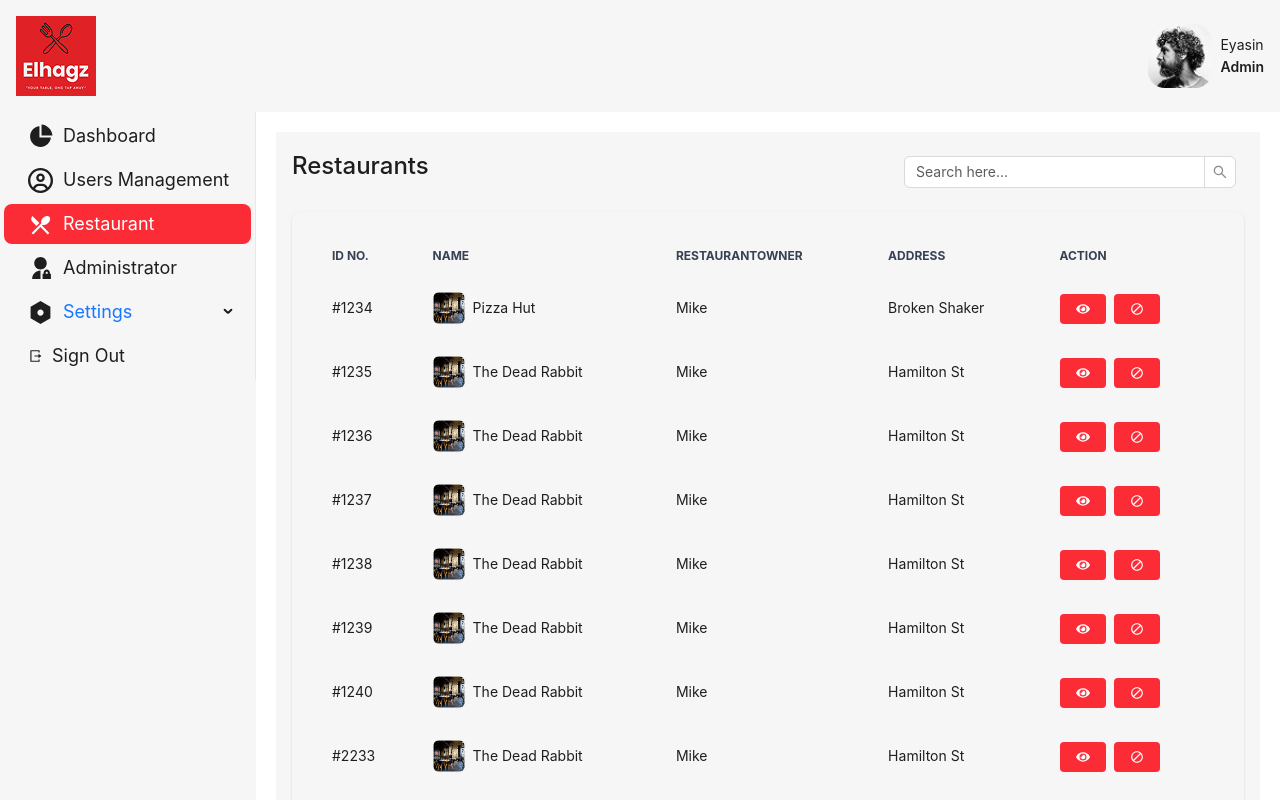
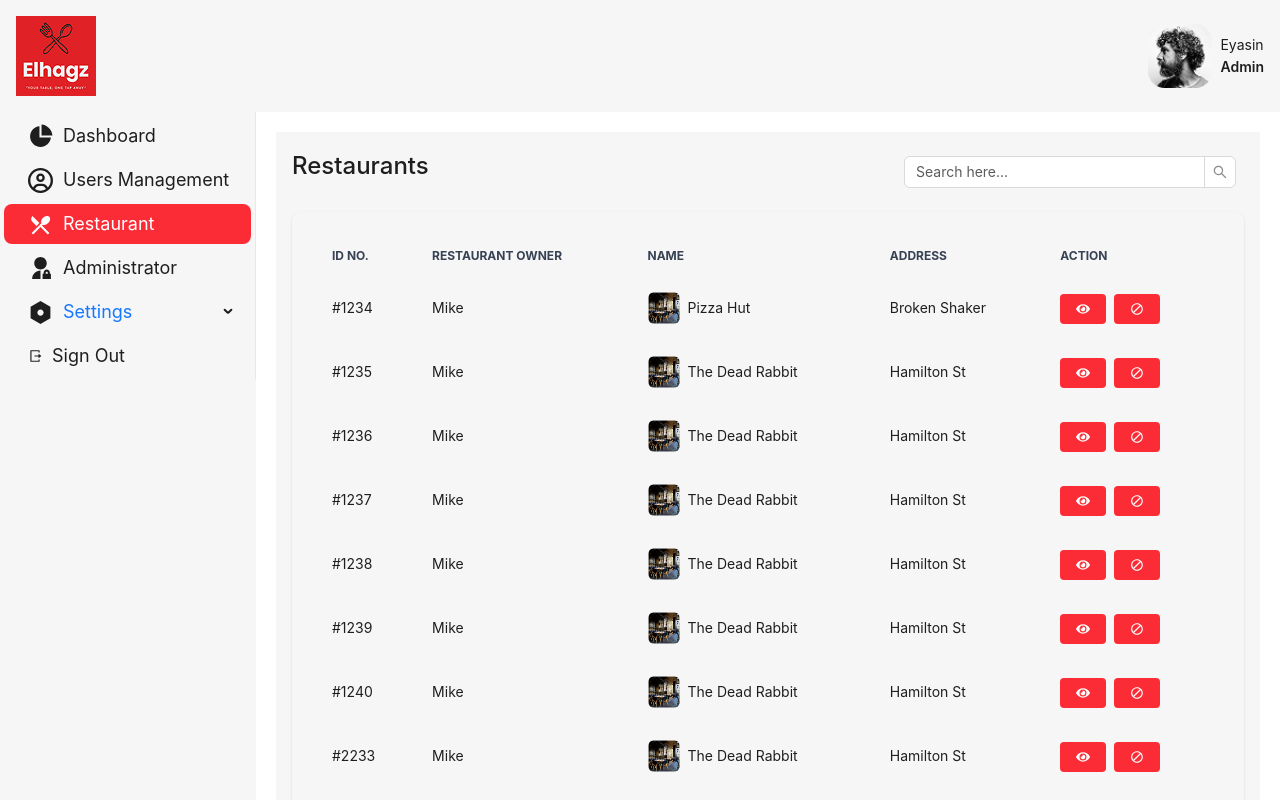
Before and after one commit to goni715/restaurant-admin-dashboard, a React (Vite) app: page /restaurant in a window 1280 px wide. Shown: the top 800 px of the page. Built offline with nearby package versions, Linux system fonts and the light colour scheme.

Commit message:
qa issue fixed

```diff
--- a/src/pages/restaurant/index.jsx
+++ b/src/pages/restaurant/index.jsx
@@ -1,9 +1,8 @@
+/* eslint-disable no-unused-vars */
 import React, { useState } from 'react';
-import { Checkbox, Input, Modal, Pagination, Rate } from 'antd';
+import { Button, Checkbox, Input, Modal, Pagination, Rate } from 'antd';
 import { FaEye } from 'react-icons/fa';
 import { MdOutlineBlock } from 'react-icons/md';
-
-
 
 const { Search } = Input;
 
@@ -13,84 +12,84 @@ const restaurants = [
     owner: 'Mike',
     name: 'Pizza Hut',
     address: 'Broken Shaker',
-    image: '../../../public/respic.png',
+    image: '/respic.png',
   },
   {
     id: '#1235',
     owner: 'Mike',
     name: 'The Dead Rabbit',
     address: 'Hamilton St',
-    image:'../../../public/respic.png',
+    image:'/respic.png',
   },
   {
     id: '#1236',
     owner: 'Mike',
     name: 'The Dead Rabbit',
     address: 'Hamilton St',
-    image: '../../../public/respic.png',
+    image: '/respic.png',
   },
   {
     id: '#1237',
     owner: 'Mike',
     name: 'The Dead Rabbit',
     address: 'Hamilton St',
-    image: '../../../public/respic.png',
+    image: '/respic.png',
   },
   {
     id: '#1238',
     owner: 'Mike',
     name: 'The Dead Rabbit',
     address: 'Hamilton St',
-    image: '../../../public/respic.png',
+    image: '/respic.png',
   },
   {
     id: '#1239',
     owner: 'Mike',
     name: 'The Dead Rabbit',
     address: 'Hamilton St',
-    image: '../../../public/respic.png',
+    image: '/respic.png',
   },
   {
     id: '#1240',
     owner: 'Mike',
     name: 'The Dead Rabbit',
     address: 'Hamilton St',
-    image:'../../../public/respic.png',
+    image:'/respic.png',
   },
   {
     id: '#2233',
     owner: 'Mike',
     name: 'The Dead Rabbit',
     address: 'Hamilton St',
-    image:'../../../public/respic.png',
+    image:'/respic.png',
   },
   {
     id: '#1033',
     owner: 'Mike',
     name: 'The Dead Rabbit',
     address: 'Hamilton St',
-    image: '../../../public/respic.png',
+    image: '/respic.png',
   },
   {
     id: '#1133',
     owner: 'Mike',
     name: 'The  Rabbit',
     address: 'Hamilton St',
-    image: '../../../public/respic.png',
+    image: '/respic.png',
   },
   {
     id: '#1333',
     owner: 'Jhon',
     name: 'The Dead Rabbit',
     address: 'Hamilton St',
-    image: '../../../public/respic.png',
+    image: '/respic.png',
   },
   {
     id: '#1433',
     owner: 'David',
     name: 'The  Rabbit',
     address: 'Hamilton St',
-    image:'../../../public/respic.png',
+    image:'/respic.png',
   },
 ];
 
@@ -98,9 +97,29 @@ const Restaurant = () => {
   const [currentPage, setCurrentPage] = useState(1);
   const [pageSize, setPageSize] = useState(10);
   const [searchTerm, setSearchTerm] = useState('');
-
   const [isModalVisible, setIsModalVisible] = useState(false);
   const [selectedRestaurant, setSelectedRestaurant] = useState(null);
+  const [isActionModalVisible,setIsActionModalVisible] = useState(false)
+  const [isConfirmModalVisible, setIsConfirmModalVisible] = useState(false);
+  const [selectedActionRestaurant, setSelectedActionRestaurant] = useState(null);
+
+  const handleActionView = (restaurant)=>{
+    setSelectedActionRestaurant(restaurant)
+    setIsActionModalVisible(true)
+  }
+
+  const handleActionClick = (restaurant) => {
+    setSelectedActionRestaurant(restaurant)
+    setIsConfirmModalVisible(true);
+  };
+
+  const handleConfirmBlock = () => {
+    console.log(`Blocked: ${selectedRestaurant.name}`);
+    setIsConfirmModalVisible(false);
+  };
+
+
+
 
 
 
@@ -145,8 +164,8 @@ const Restaurant = () => {
           <thead className="text-xs text-gray-700 uppercase">
             <tr>
               <th className="py-3 px-4">ID no.</th>
+              <th className="py-3 px-4">Restaurant Owner</th>
               <th className="py-3 px-4"> Name</th>
-              <th className="py-3 px-4">RestaurantOwner</th>
               <th className="py-3 px-4">Address</th>
 
               <th className="py-3 px-4">Action</th>
@@ -159,6 +178,7 @@ const Restaurant = () => {
             ).map((restaurant) => (
               <tr key={restaurant.id}>
                 <td className="py-4 px-4">{restaurant.id}</td>
+                <td className="py-4 px-4">{restaurant.owner}</td>
                 <td className="py-4 px-4 flex items-center">
                   <img
                     src={restaurant.image}
@@ -167,7 +187,7 @@ const Restaurant = () => {
                   />
                   {restaurant.name}
                 </td>
-                <td className="py-4 px-4">{restaurant.owner}</td>
+
                 <td className="py-4 px-4">{restaurant.address}</td>
 
                 <td className="py-4 px-4 flex gap-x-2">
@@ -175,7 +195,7 @@ const Restaurant = () => {
                 <button   onClick={() => handleView(restaurant)} className="bg-red-500 hover:bg-red-700 !text-white font-bold py-2 px-4 rounded">
                     <FaEye />
                   </button>
-                  <button className="bg-red-500 hover:bg-red-700 !text-white font-bold py-2 px-4 rounded">
+                  <button onClick={() => handleActionClick(restaurant)} className="bg-red-500 hover:bg-red-700 !text-white font-bold py-2 px-4 rounded">
                   <MdOutlineBlock/>
                   </button>
                 </td>
@@ -289,6 +309,26 @@ const Restaurant = () => {
 
 
 
+        {/* Confirmation Modal */}
+        <Modal
+  title={<div className="text-center">Are you sure you want to block?</div>}
+  visible={isConfirmModalVisible}
+  onCancel={() => setIsConfirmModalVisible(false)}
+  footer={null}
+>
+  <div className="flex w-40 mx-auto flex-col items-center gap-3">
+    <Button key="block" type="primary" danger className="bg-red-500 w-full">
+      Block
+    </Button>
+
+    <Button key="unblock" onClick={() => setIsConfirmModalVisible(false)} className="!bg-gray-600 !text-white w-full">
+      Unblock
+    </Button>
+  </div>
+</Modal>
+
+
+
 
 
 
```
